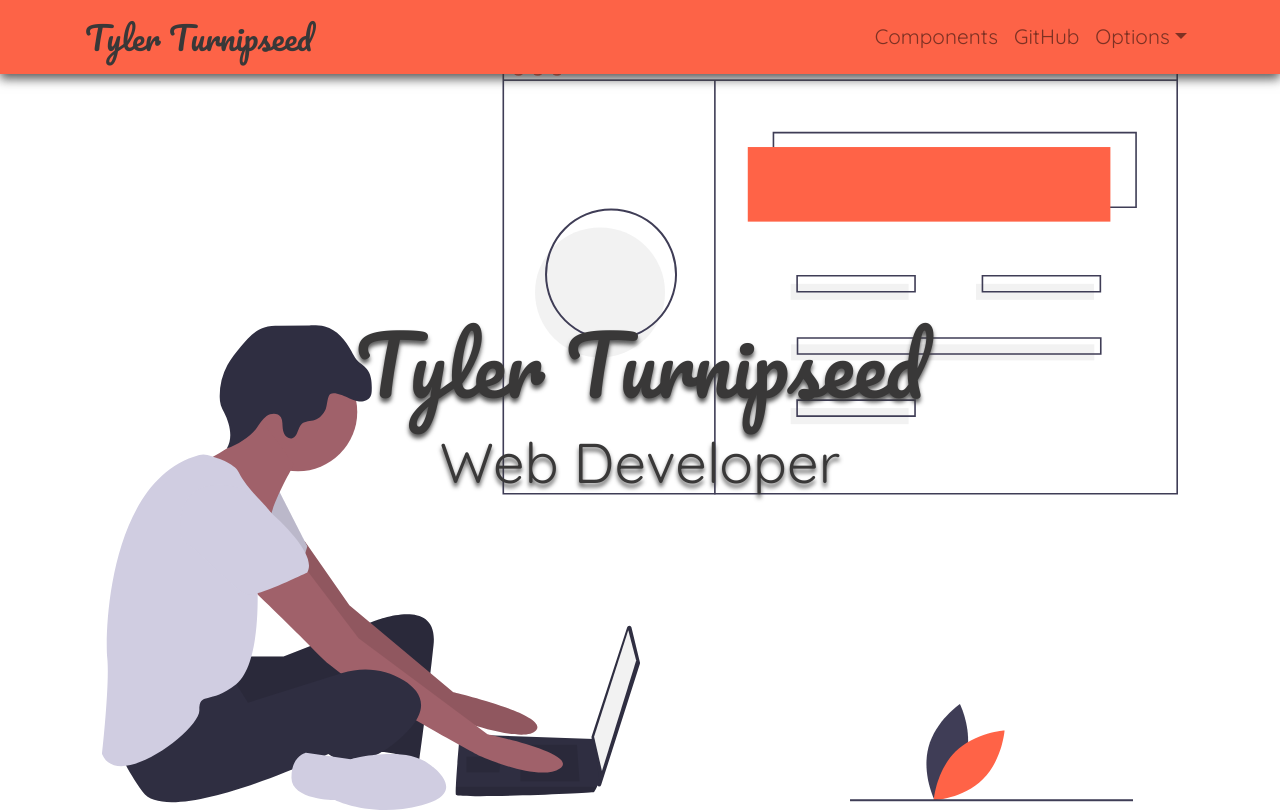
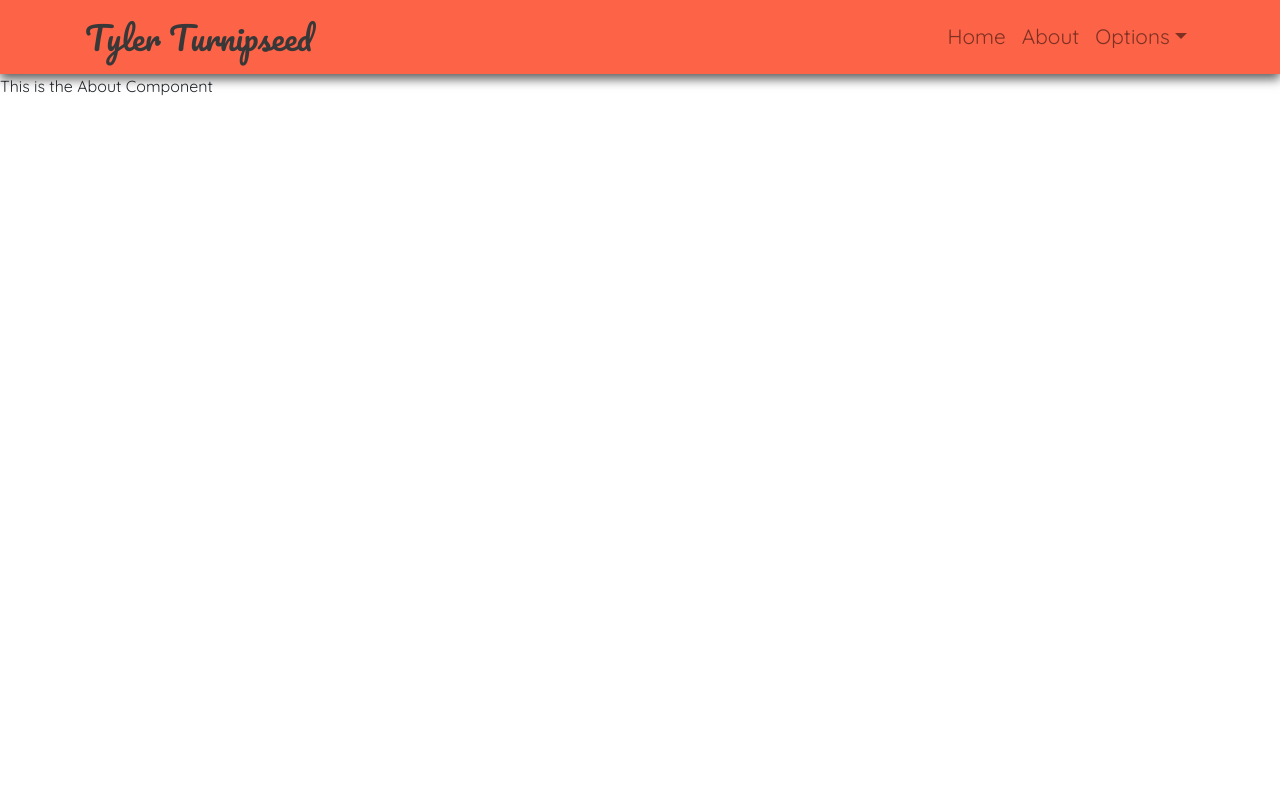
Before and after one commit to techturnip/react-portfolio, a React (Create React App) app: page /about in a window 1280 px wide. Built offline with nearby package versions, Linux system fonts and the light colour scheme.

Commit message:
Added About component, and setup routing for the application

```diff
--- a/package.json
+++ b/package.json
@@ -7,6 +7,7 @@
     "node-sass": "^4.12.0",
     "react": "^16.8.6",
     "react-dom": "^16.8.6",
+    "react-router-dom": "^5.0.1",
     "react-scripts": "3.0.1",
     "reactstrap": "^8.0.0"
   },
--- a/src/App.js
+++ b/src/App.js
@@ -1,6 +1,9 @@
 import React, { Component } from "react";
+import { Route } from "react-router-dom";
+
 import Navigation from "./components/Navigation/Navigation";
 import Home from "./components/Home/Home";
+import About from "./components/About/About";
 import "bootstrap/dist/css/bootstrap.min.css";
 import "./App.scss";
 
@@ -13,7 +16,8 @@ export default class App extends Component {
     return (
       <div className="App">
         <Navigation />
-        <Home />
+        <Route exact path="/" component={Home} />
+        <Route exact path="/about" component={About} />
       </div>
     );
   }
--- /dev/null
+++ b/src/components/About/About.js
@@ -0,0 +1,7 @@
+import React, { Component } from "react";
+
+export default class About extends Component {
+  render() {
+    return <div>This is the About Component</div>;
+  }
+}
--- a/src/components/Navigation/Navigation.js
+++ b/src/components/Navigation/Navigation.js
@@ -1,4 +1,5 @@
 import React, { Component } from "react";
+import { Link } from "react-router-dom";
 import {
   Collapse,
   Navbar,
@@ -6,7 +7,6 @@ import {
   NavbarBrand,
   Nav,
   NavItem,
-  NavLink,
   UncontrolledDropdown,
   DropdownToggle,
   DropdownMenu,
@@ -39,12 +39,14 @@ export default class Navigation extends Component {
           <Collapse isOpen={this.state.isOpen} navbar>
             <Nav className="ml-auto" navbar>
               <NavItem>
-                <NavLink href="/components/">Components</NavLink>
+                <Link className="nav-link" to="/">
+                  Home
+                </Link>
               </NavItem>
               <NavItem>
-                <NavLink href="https://github.com/reactstrap/reactstrap">
-                  GitHub
-                </NavLink>
+                <Link className="nav-link" to="/about">
+                  About
+                </Link>
               </NavItem>
               <UncontrolledDropdown nav inNavbar>
                 <DropdownToggle nav caret>
--- a/src/components/Navigation/_Navigation.scss
+++ b/src/components/Navigation/_Navigation.scss
@@ -3,6 +3,7 @@
   background: $nav-bg-color;
   font-size: 1.3rem;
   height: 74px;
+  z-index: 1;
 
 
   .navbar-brand {
--- a/src/index.js
+++ b/src/index.js
@@ -1,6 +1,12 @@
 import React from "react";
 import ReactDOM from "react-dom";
+import { BrowserRouter as Router } from "react-router-dom";
 import "./index.css";
 import App from "./App";
 
-ReactDOM.render(<App />, document.getElementById("root"));
+ReactDOM.render(
+  <Router>
+    <App />
+  </Router>,
+  document.getElementById("root")
+);
```
Also changed, not shown: 1 other file (tests, documents, lock files or other folders).
